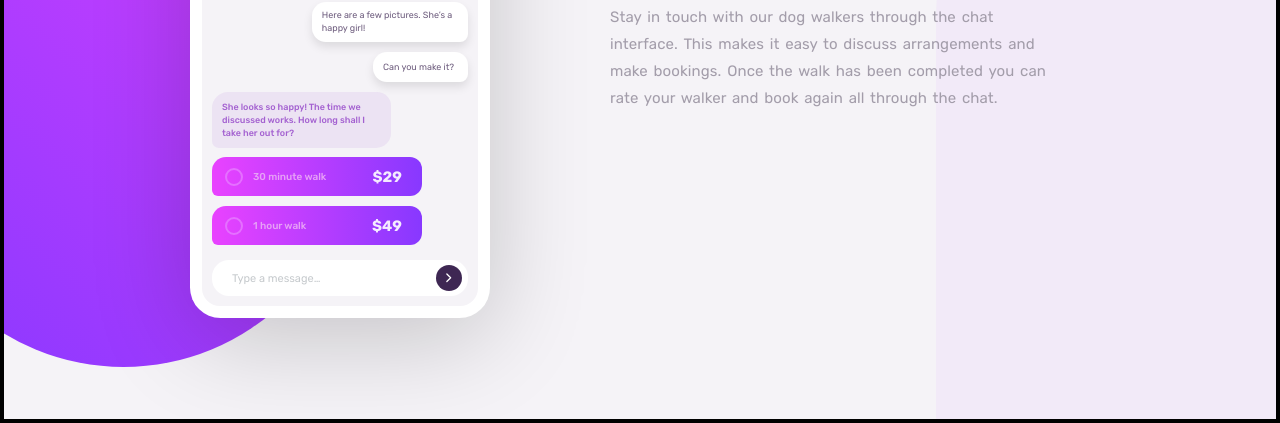
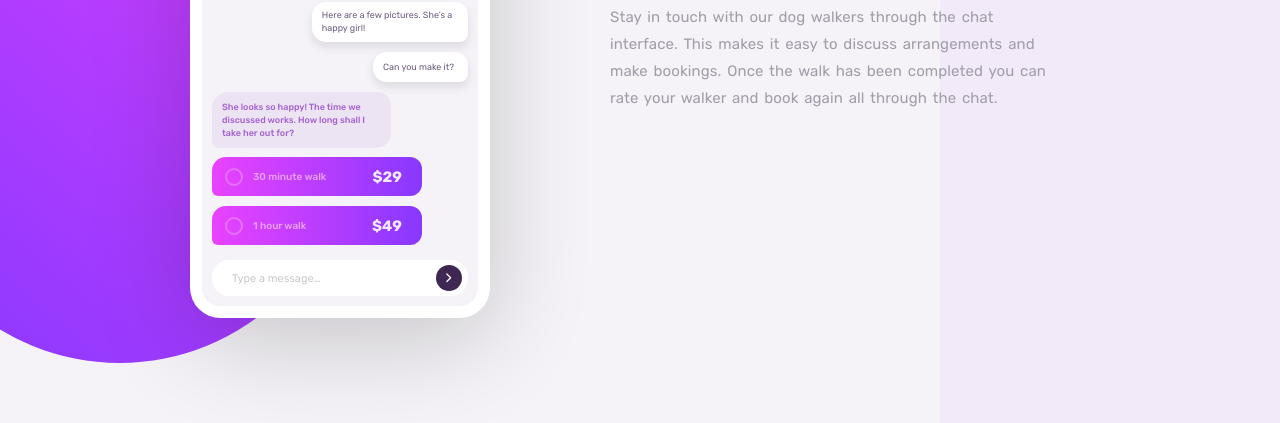
Before and after one commit to Eduardo347387/Chat-app-CSS-illustration, a plain HTML site: page index.html in a window 1280 px wide. Shown: the part 377-800 px from the top of the page. Drawn offline with nearby package versions, Linux system fonts and the light colour scheme.

Commit message:
modified in css

```diff
--- a/css/style.scss
+++ b/css/style.scss
@@ -365,7 +365,6 @@ body{
         font-size: 62.5%;
     }
     .container{
-        border: 4px solid;
         padding-top: 3rem;
         flex-direction: row;
         column-gap: 4rem;
```
Also changed, not shown: css/style.css, 1 other file.
